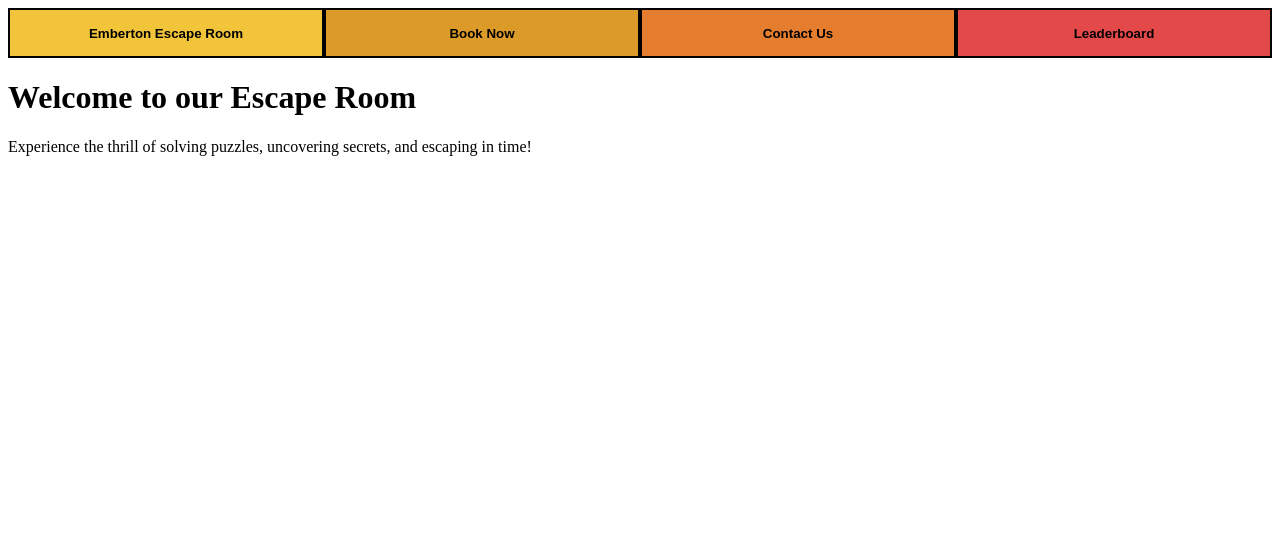
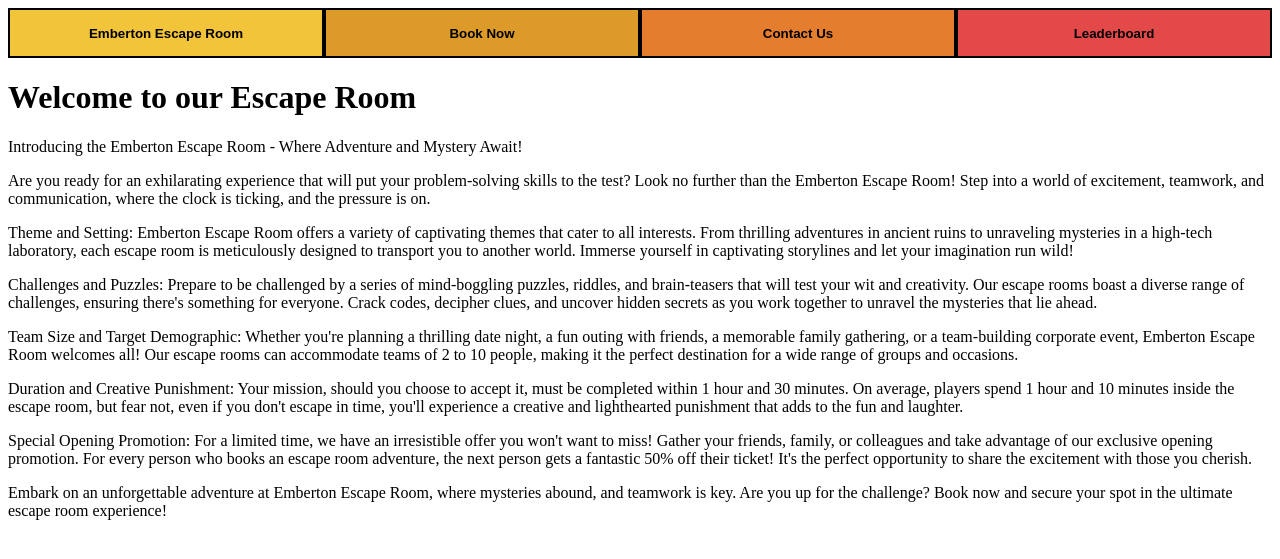
Before and after one commit to JoshWhiteside7/Uni-Code, a Flask app: page / in a window 1280 px wide. Shown: the top 559 px of the page. Run offline with Flask 3, Linux system fonts and the light colour scheme.

Commit message:
Hompeage update

```diff
--- a/Templates/homepage.html
+++ b/Templates/homepage.html
@@ -5,7 +5,19 @@
 {% block content %}
     <div class="content-container">
         <h1>Welcome to our Escape Room</h1>
-        <p>Experience the thrill of solving puzzles, uncovering secrets, and escaping in time!</p>
+        <p>Introducing the Emberton Escape Room - Where Adventure and Mystery Await!</p>
+        <p>Are you ready for an exhilarating experience that will put your problem-solving skills to the test? Look no further than the Emberton Escape Room! Step into a world of excitement, teamwork, and communication, where the clock is ticking, and the pressure is on.</p>
+        <p>Theme and Setting:
+            Emberton Escape Room offers a variety of captivating themes that cater to all interests. From thrilling adventures in ancient ruins to unraveling mysteries in a high-tech laboratory, each escape room is meticulously designed to transport you to another world. Immerse yourself in captivating storylines and let your imagination run wild!</p>
+        <p>Challenges and Puzzles:
+            Prepare to be challenged by a series of mind-boggling puzzles, riddles, and brain-teasers that will test your wit and creativity. Our escape rooms boast a diverse range of challenges, ensuring there's something for everyone. Crack codes, decipher clues, and uncover hidden secrets as you work together to unravel the mysteries that lie ahead.</p>
+        <p>Team Size and Target Demographic:
+            Whether you're planning a thrilling date night, a fun outing with friends, a memorable family gathering, or a team-building corporate event, Emberton Escape Room welcomes all! Our escape rooms can accommodate teams of 2 to 10 people, making it the perfect destination for a wide range of groups and occasions.</p>
+        <p>Duration and Creative Punishment:
+            Your mission, should you choose to accept it, must be completed within 1 hour and 30 minutes. On average, players spend 1 hour and 10 minutes inside the escape room, but fear not, even if you don't escape in time, you'll experience a creative and lighthearted punishment that adds to the fun and laughter.</p>
+        <p>Special Opening Promotion:
+            For a limited time, we have an irresistible offer you won't want to miss! Gather your friends, family, or colleagues and take advantage of our exclusive opening promotion. For every person who books an escape room adventure, the next person gets a fantastic 50% off their ticket! It's the perfect opportunity to share the excitement with those you cherish.</p>
+        <p>Embark on an unforgettable adventure at Emberton Escape Room, where mysteries abound, and teamwork is key. Are you up for the challenge? Book now and secure your spot in the ultimate escape room experience!</p>
     </div>
 {% endblock %}
 
```
